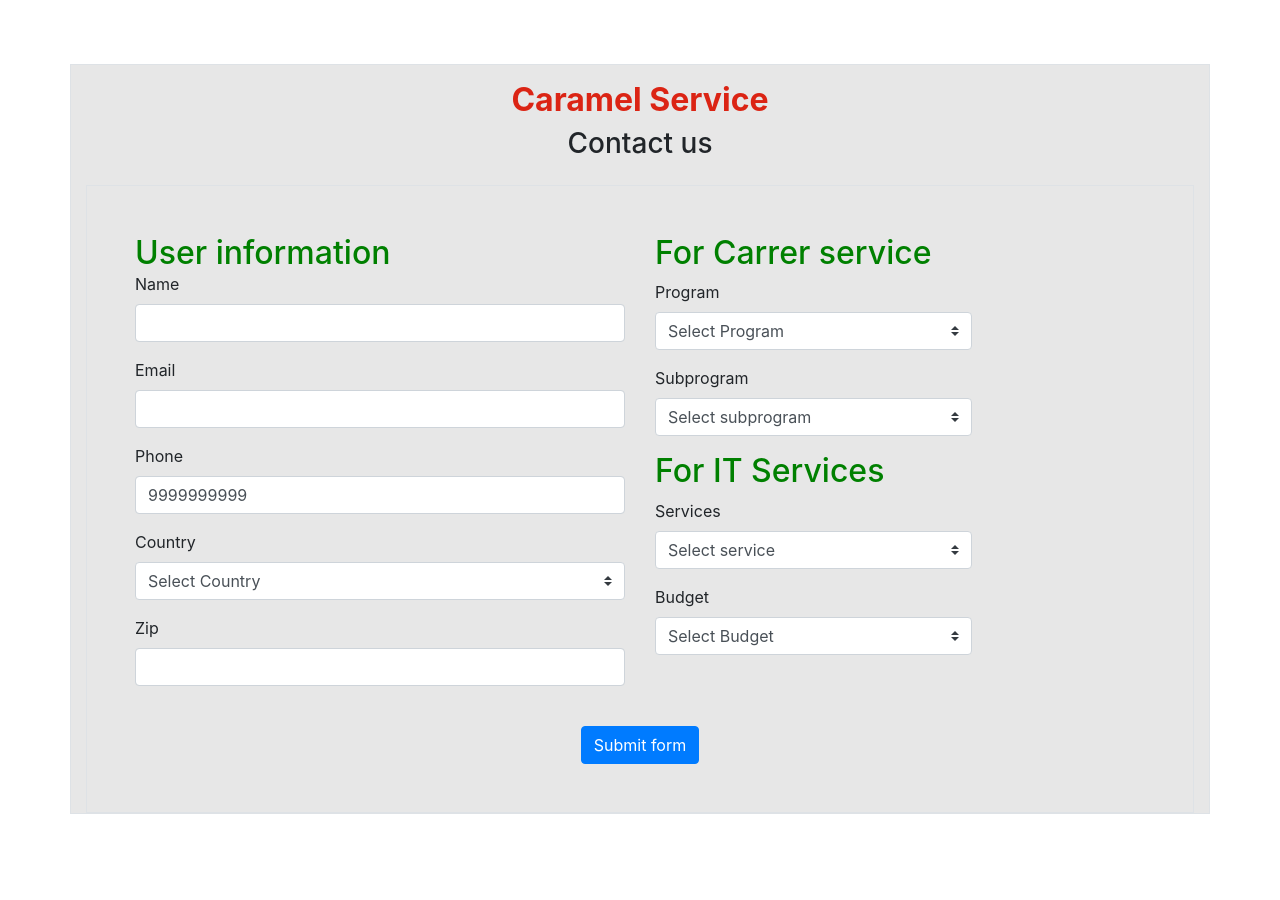
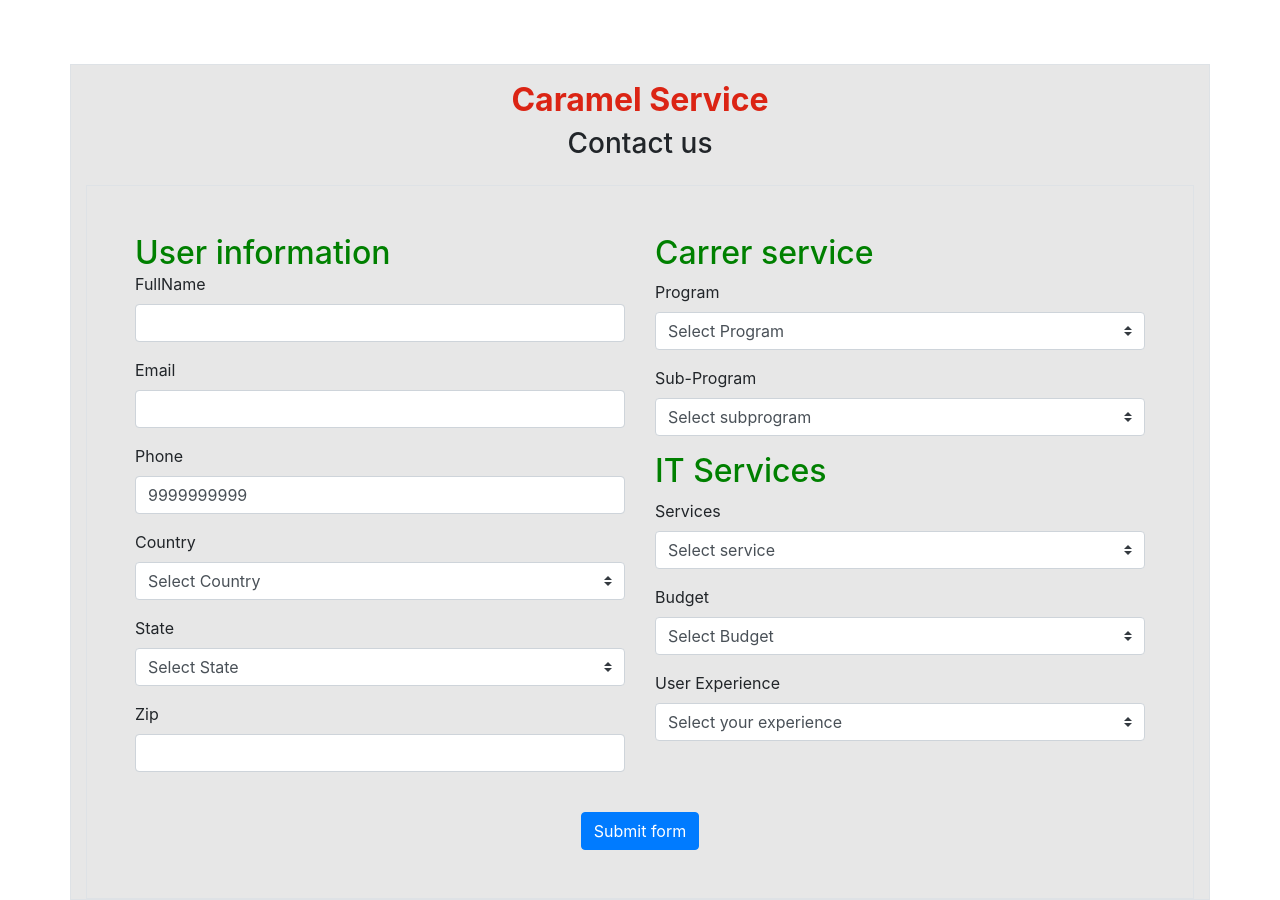
Before and after one commit to rohitopen-source/contactUs, an Angular app: page /academy in a window 1280 px wide. Before the commit the page ends 814 px from the top, so only its background shows below. Built offline with nearby package versions, Linux system fonts and the light colour scheme.

Commit message:
ui improved

```diff
--- a/src/app/app.component.html
+++ b/src/app/app.component.html
@@ -19,10 +19,11 @@
    </div>
 -->
 
+
    <div class="container border " style="background: #e7e7e7; margin-top: 5%;">
      <div class="row">
        <div class="col-md-12 p-3" style=" text-align: center;">
-        <h2 style="color: #db2414; font-weight: 750;">Caramel Service</h2>
+        <h2 style="color: #db2414; font-weight: 750;"> Caramel Service</h2>
         <h3 style="font-weight: 500;">Contact us</h3>
        </div>
      </div>
@@ -34,7 +35,7 @@
         <div class="col-md-6">
           <h2 style="display: inline; color: green;">User information </h2>
       <div class="form-group">
-        <label>Name</label>
+        <label>FullName</label>
         <input type="text" #name="ngModel" required class="form-control" [class.is-invalid]="name.invalid && name.touched" name="name" [(ngModel)]="userModel.name">
         <small class="text-danger" [class.d-none]="name.valid || name.untouched">Name is required</small>
       </div>
@@ -56,10 +57,19 @@
       </div>
 
       <div class="form-group">
-        <label>Country</label>
+        <label> Country</label>
         <select class = "custom-select" name="country" [(ngModel)]="userModel.country">
-          <option value=""  >Select Country</option>
+          <option value=""  > Select Country</option>
           <option *ngFor = "let c of country">{{c}}</option>
+        </select>
+      </div>
+
+
+      <div class="form-group">
+        <label>State</label>
+        <select class = "custom-select" name="states" [(ngModel)]="userModel.states">
+          <option value=""  >Select State</option>
+          <option *ngFor = "let c of states">{{c}}</option>
         </select>
       </div>
 
@@ -69,13 +79,13 @@
         <small class="text-danger" [class.d-none]="zip.valid || zip.untouched">Zip is required</small>
       </div>
         </div>
-        <div class="col-md-4">
+        <div class="col-md-6">
 
-            <div class="row">
+            <div class="row" >
               <div class="col-md-12">
-                <h2 style="color: green;">For Carrer service</h2>
+                <h2 style="color: green;">  Carrer service</h2>
                <div class="form-group">
-                 <label>Program</label>
+                 <label> Program</label>
                  <select class = "custom-select" name="program" [(ngModel)]="userModel.program">
                  <option value="" elected >Select Program</option>
                  <option *ngFor = "let c of program">{{c}}</option>
@@ -83,7 +93,7 @@
                </div>
 
                <div class="form-group">
-                 <label>Subprogram</label>
+                 <label> Sub-Program</label>
                  <select class = "custom-select" name ="subprogram" [(ngModel)]="userModel.subprogram">
                    <option value=""  >Select subprogram</option>
                    <option *ngFor = "let c of subprogram">{{c}}</option>
@@ -93,14 +103,19 @@
              </div>
 
 
-             <div class="col-md-12">
+             <div class="col-md-12" >
               <div class="form-group">
-                <h2 style="color: green;"> For IT Services</h2>
+
+
+
+                <h2 style="color: green;" >  IT Services</h2>
                  <label>Services</label>
                  <select class = "custom-select" name="service" [(ngModel)]="userModel.service">
                    <option value="" >Select service</option>
                    <option *ngFor = "let c of service">{{c}}</option>
                  </select>
+
+
                </div>
 
                <div class="form-group">
@@ -110,6 +125,17 @@
                    <option *ngFor = "let c of budget">{{c}}</option>
                  </select>
                </div>
+
+               <div class="form-group">
+                <label> User Experience</label>
+                <select class = "custom-select" name ="userE" [(ngModel)]="userModel.userE">
+                  <option value=""  >Select your experience</option>
+                  <option *ngFor = "let c of userE">{{c}}</option>
+                </select>
+              </div>
+
+
+
              </div>
 
             </div>
--- a/src/app/app.component.ts
+++ b/src/app/app.component.ts
@@ -9,17 +9,18 @@ import{MyserviceService} from './myservice.service';
 })
 export class AppComponent {
   title = 'app';
-  country = ['U.S.A','UK','AUSTRALIA','GERMANY'];
+  country = ['India','U.S.A','UK','AUSTRALIA','GERMANY'];
   service = ['Mobile App','Wed Development','Digital Marketing','DevOps','Python Development'];
   budget = ['50000 - 100000','100000 - 150000','150000 - 200000','200000 - 250000','250000 - 300000','300000'];
   program =['Core UI','Backend','Full Stack','DevOps','Data Science $ AI/ML','Digital Marketing','Cloud Computing','Cyber Security','ERP','IT Certifications'];
   subprogram = ['Advanced UI','Advanced UI','Angular JS','React JS','Vue JS','Java','.Net','Node Js','Ruby','Python','Core Java','Advanced Java','MEAN','MERN','MEVN'];
-
+  states = ['Delhi','Mumbai','Kolkata','Chennai','Tamil Naidu','Punjab','U.P','Bhiar','Gujrat','Rajasthan','Nort-East'];
+  userE =['IT','NOT-IT'];
 
   submitted = false;
   errorMsg = '';
   sucess = 'Thanks for your response';
-  userModel = new User('','',9999999999,'','','','','','');
+  userModel = new User('','',9999999999,'','','','','','','','');
   constructor(private _enrollmentService:MyserviceService ) {}
 
 
@@ -34,4 +35,5 @@ export class AppComponent {
       )
   }
 
+
 }
--- a/src/app/user.ts
+++ b/src/app/user.ts
@@ -9,6 +9,8 @@ export class User {
         public subprogram: string,
         public program: string,
         public budget : string,
-        public service : string
+        public service : string,
+        public states: string,
+        public userE: string
     ) {}
 }
```
